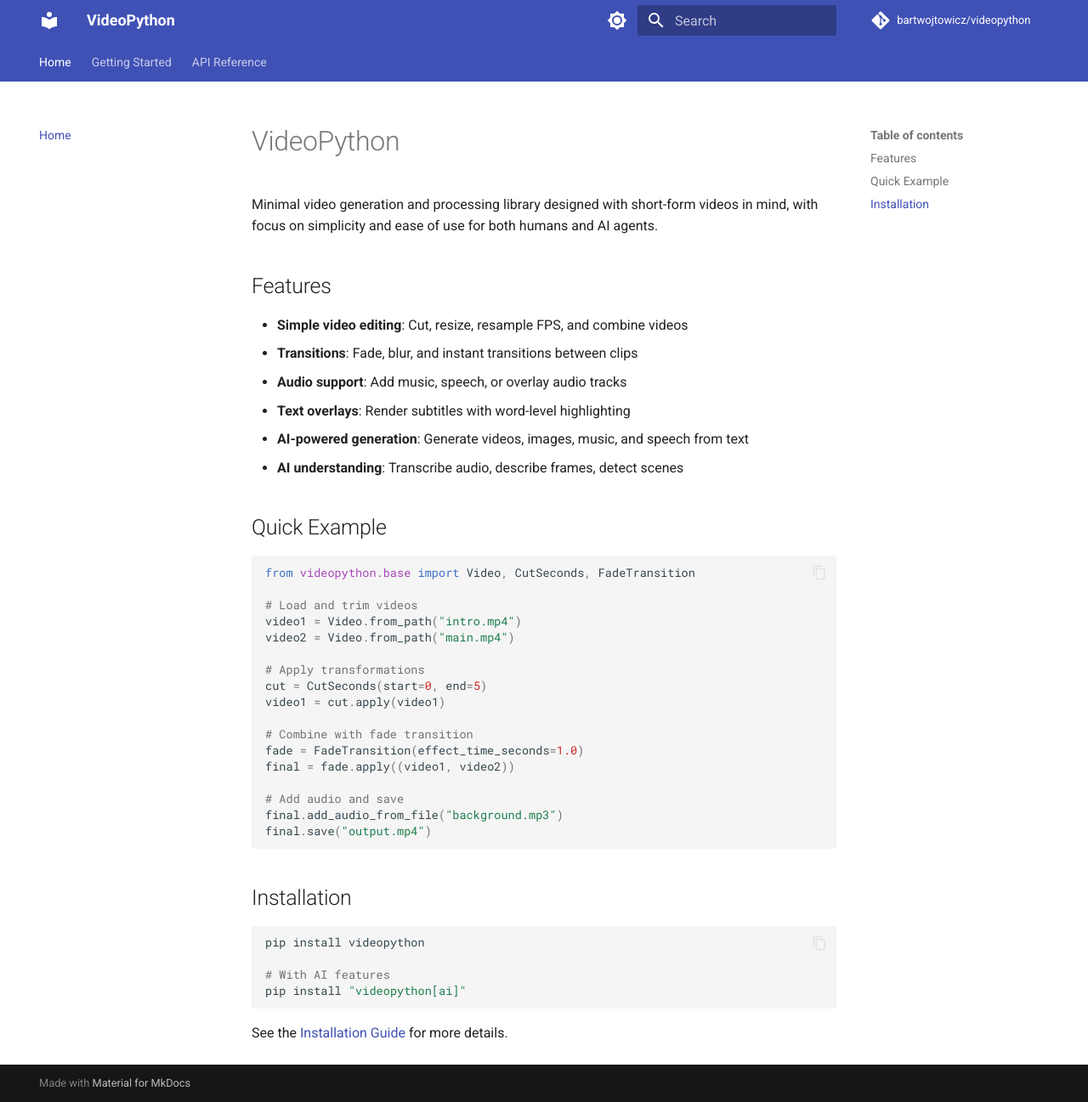
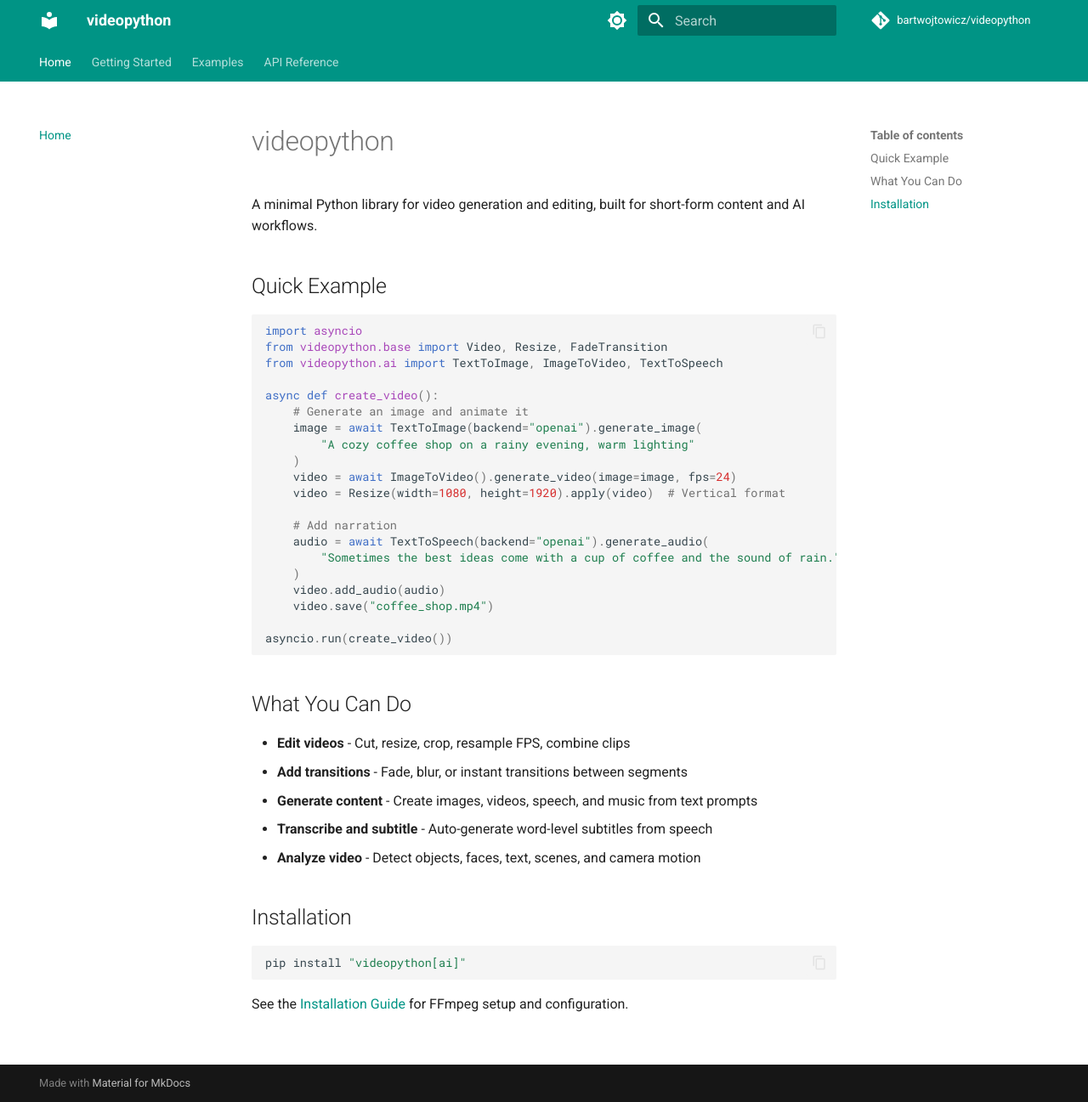
Before and after one commit to BartWojtowicz/videopython, an MkDocs documentation site: the page built from docs/index.md, in a window 1280 px wide and 1297 px high. Shown: the whole window at 85% size. Built offline with MkDocs 1.6.1 and Material for MkDocs 9.7.7, drawn with Linux system fonts in a browser that asks for light colours; comment, search, counter and statistics services are not loaded.

Commit message:
Update docs (#126)

````diff
--- a/docs/index.md
+++ b/docs/index.md
@@ -1,45 +1,44 @@
-# VideoPython
+# videopython
 
-Minimal video generation and processing library designed with short-form videos in mind, with focus on simplicity and ease of use for both humans and AI agents.
-
-## Features
-
-- **Simple video editing**: Cut, resize, resample FPS, and combine videos
-- **Transitions**: Fade, blur, and instant transitions between clips
-- **Audio support**: Add music, speech, or overlay audio tracks
-- **Text overlays**: Render subtitles with word-level highlighting
-- **AI-powered generation**: Generate videos, images, music, and speech from text
-- **AI understanding**: Transcribe audio, describe frames, detect scenes
+A minimal Python library for video generation and editing, built for short-form content and AI workflows.
 
 ## Quick Example
 
 ```python
-from videopython.base import Video, CutSeconds, FadeTransition
+import asyncio
+from videopython.base import Video, Resize, FadeTransition
+from videopython.ai import TextToImage, ImageToVideo, TextToSpeech
 
-# Load and trim videos
-video1 = Video.from_path("intro.mp4")
-video2 = Video.from_path("main.mp4")
+async def create_video():
+    # Generate an image and animate it
+    image = await TextToImage(backend="openai").generate_image(
+        "A cozy coffee shop on a rainy evening, warm lighting"
+    )
+    video = await ImageToVideo().generate_video(image=image, fps=24)
+    video = Resize(width=1080, height=1920).apply(video)  # Vertical format
 
-# Apply transformations
-cut = CutSeconds(start=0, end=5)
-video1 = cut.apply(video1)
+    # Add narration
+    audio = await TextToSpeech(backend="openai").generate_audio(
+        "Sometimes the best ideas come with a cup of coffee and the sound of rain."
+    )
+    video.add_audio(audio)
+    video.save("coffee_shop.mp4")
 
-# Combine with fade transition
-fade = FadeTransition(effect_time_seconds=1.0)
-final = fade.apply((video1, video2))
+asyncio.run(create_video())
+```
 
-# Add audio and save
-final.add_audio_from_file("background.mp3")
-final.save("output.mp4")
-```
+## What You Can Do
+
+- **Edit videos** - Cut, resize, crop, resample FPS, combine clips
+- **Add transitions** - Fade, blur, or instant transitions between segments
+- **Generate content** - Create images, videos, speech, and music from text prompts
+- **Transcribe and subtitle** - Auto-generate word-level subtitles from speech
+- **Analyze video** - Detect objects, faces, text, scenes, and camera motion
 
 ## Installation
 
 ```bash
-pip install videopython
-
-# With AI features
 pip install "videopython[ai]"
 ```
 
-See the [Installation Guide](getting-started/installation.md) for more details.
+See the [Installation Guide](getting-started/installation.md) for FFmpeg setup and configuration.
--- a/mkdocs.yml
+++ b/mkdocs.yml
@@ -1,4 +1,4 @@
-site_name: VideoPython
+site_name: videopython
 site_url: https://videopython.com
 site_description: Minimal video generation and processing library for Python
 repo_url: https://github.com/bartwojtowicz/videopython
@@ -8,14 +8,14 @@ theme:
   name: material
   palette:
     - scheme: default
-      primary: indigo
-      accent: indigo
+      primary: teal
+      accent: amber
       toggle:
         icon: material/brightness-7
         name: Switch to dark mode
     - scheme: slate
-      primary: indigo
-      accent: indigo
+      primary: teal
+      accent: amber
       toggle:
         icon: material/brightness-4
         name: Switch to light mode
@@ -64,6 +64,10 @@ nav:
   - Getting Started:
       - Installation: getting-started/installation.md
       - Quick Start: getting-started/quickstart.md
+  - Examples:
+      - Social Media Clip: examples/social-clip.md
+      - AI-Generated Video: examples/ai-video.md
+      - Auto-Subtitles: examples/auto-subtitles.md
   - API Reference:
       - Overview: api/index.md
       - Core:
````
Also changed, not shown: README.md (+1 -1 lines), docs/api/core/video.md (+1 -1 lines), docs/api/index.md (+1 -1 lines), docs/examples/ai-video.md (added, +121 -0 lines), docs/examples/auto-subtitles.md (added, +129 -0 lines), docs/examples/social-clip.md (added, +110 -0 lines), docs/getting-started/installation.md (+2 -18 lines), docs/getting-started/quickstart.md (+11 -2 lines), 1 other file.
